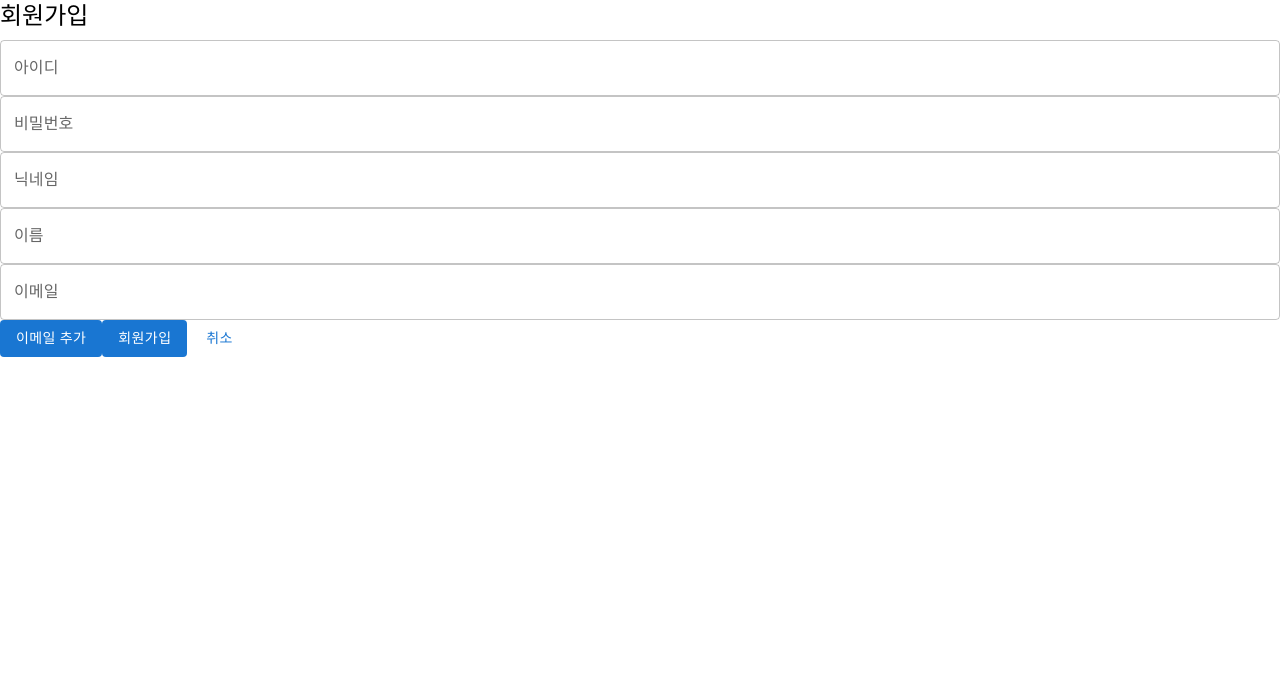
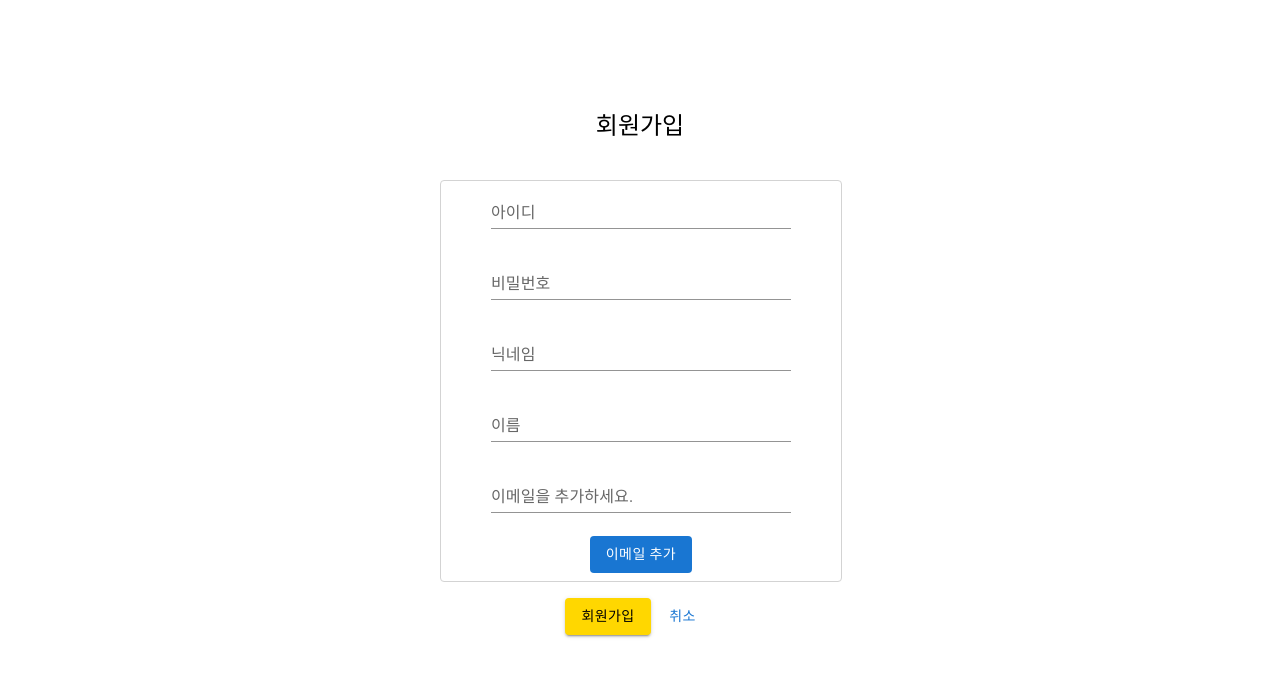
Before and after one commit to jaeyumn/playground-client, a React (Create React App) app: page /sign-up in a window 1280 px wide. Shown: the top 676 px of the page. Built offline with nearby package versions, Linux system fonts and the light colour scheme; no server answers.

Commit message:
[design] 회원가입 간단 디자인 적용

```diff
--- a/src/pages/SignUp.tsx
+++ b/src/pages/SignUp.tsx
@@ -59,53 +59,143 @@ const SignUp = () => {
   const { fetch: signUp } = useSignUp({ requestBody: signUpRequestBody })
 
   return (
-    <Box>
+    <Box
+      sx={{
+        display: "flex",
+        flexDirection: "column",
+        justifyContent: "center",
+        alignItems: "center",
+      }}
+    >
+      <Box
+        sx={{
+          height: 500,
+          width: 400,
+          mt: 10,
+        }}
+      >
+        <Box
+          sx={{
+            height: "20%",
+            width: "100%",
+            display: "flex",
+            justifyContent: "center",
+            alignItems: "center",
+          }}
+        >
           <Typography variant="h5" gutterBottom>
             회원가입
           </Typography>
+        </Box>
+        <Box
+          sx={{
+            height: "80%",
+            width: "100%",
+            border: 1,
+            borderRadius: 1,
+            borderColor: "lightgray",
+            display: "flex",
+            flexDirection: "column",
+          }}
+        >
+          <Box
+            sx={{
+              height: "20%",
+              width: "100%",
+              display: "center",
+              justifyContent: "center",
+            }}
+          >
             <TextField
+              sx={{ width: 300 }}
               label="아이디"
-        variant="outlined"
+              variant="standard"
               fullWidth
               value={signUpRequestBody.username}
               onChange={inUsernameChanged}
             />
+          </Box>
+          <Box
+            sx={{
+              height: "20%",
+              width: "100%",
+              display: "center",
+              justifyContent: "center",
+            }}
+          >
             <TextField
+              sx={{ width: 300 }}
               label="비밀번호"
               type="password"
-        variant="outlined"
-        fullWidth
+              variant="standard"
               value={signUpRequestBody.password}
               onChange={inPasswordChanged}
             />
+          </Box>
+          <Box
+            sx={{
+              height: "20%",
+              width: "100%",
+              display: "center",
+              justifyContent: "center",
+            }}
+          >
             <TextField
+              sx={{ width: 300 }}
               label="닉네임"
-        variant="outlined"
-        fullWidth
+              variant="standard"
               value={signUpRequestBody.nickname}
               onChange={inNicknameChanged}
             />
+          </Box>
+          <Box
+            sx={{
+              height: "20%",
+              width: "100%",
+              display: "center",
+              justifyContent: "center",
+            }}
+          >
             <TextField
+              sx={{ width: 300 }}
               label="이름"
-        variant="outlined"
-        fullWidth
+              variant="standard"
               value={signUpRequestBody.name}
               onChange={inNameChagned}
             />
+          </Box>
+          <Box
+            sx={{
+              height: "20%",
+              width: "100%",
+              display: "center",
+              justifyContent: "center",
+            }}
+          >
             <TextField
-        label="이메일"
-        variant="outlined"
-        fullWidth
+              sx={{ width: 300 }}
+              label="이메일을 추가하세요."
+              variant="standard"
               value={signUpRequestBody.email}
               InputProps={{ readOnly: true }}
             />
+          </Box>
+          <Box
+            sx={{
+              width: "100%",
+              display: "center",
+              justifyContent: "center",
+            }}
+          >
             <Button
+              sx={{ mb: 1 }}
               disableElevation
               variant="contained"
               onClick={() => setAddEmailModalOpen(true)}
             >
               이메일 추가
             </Button>
+          </Box>
           {addEmailModalOpen ? (
             <AddEmailModal
               open={addEmailModalOpen}
@@ -113,10 +203,18 @@ const SignUp = () => {
               onSuccess={handleEmailAddSuccess}
             />
           ) : null}
-      <Button disableElevation variant="contained" onClick={signUp}>
+        </Box>
+        <Box sx={{ mt: 2, display: "flex", justifyContent: "center" }}>
+          <Button
+            sx={{ backgroundColor: "gold", color: "black" }}
+            variant="contained"
+            onClick={signUp}
+          >
             회원가입
           </Button>
           <Button onClick={() => navigate(-1)}>취소</Button>
+        </Box>
+      </Box>
     </Box>
   )
 }
```
Lines whose indentation alone changed are shown as unchanged.
